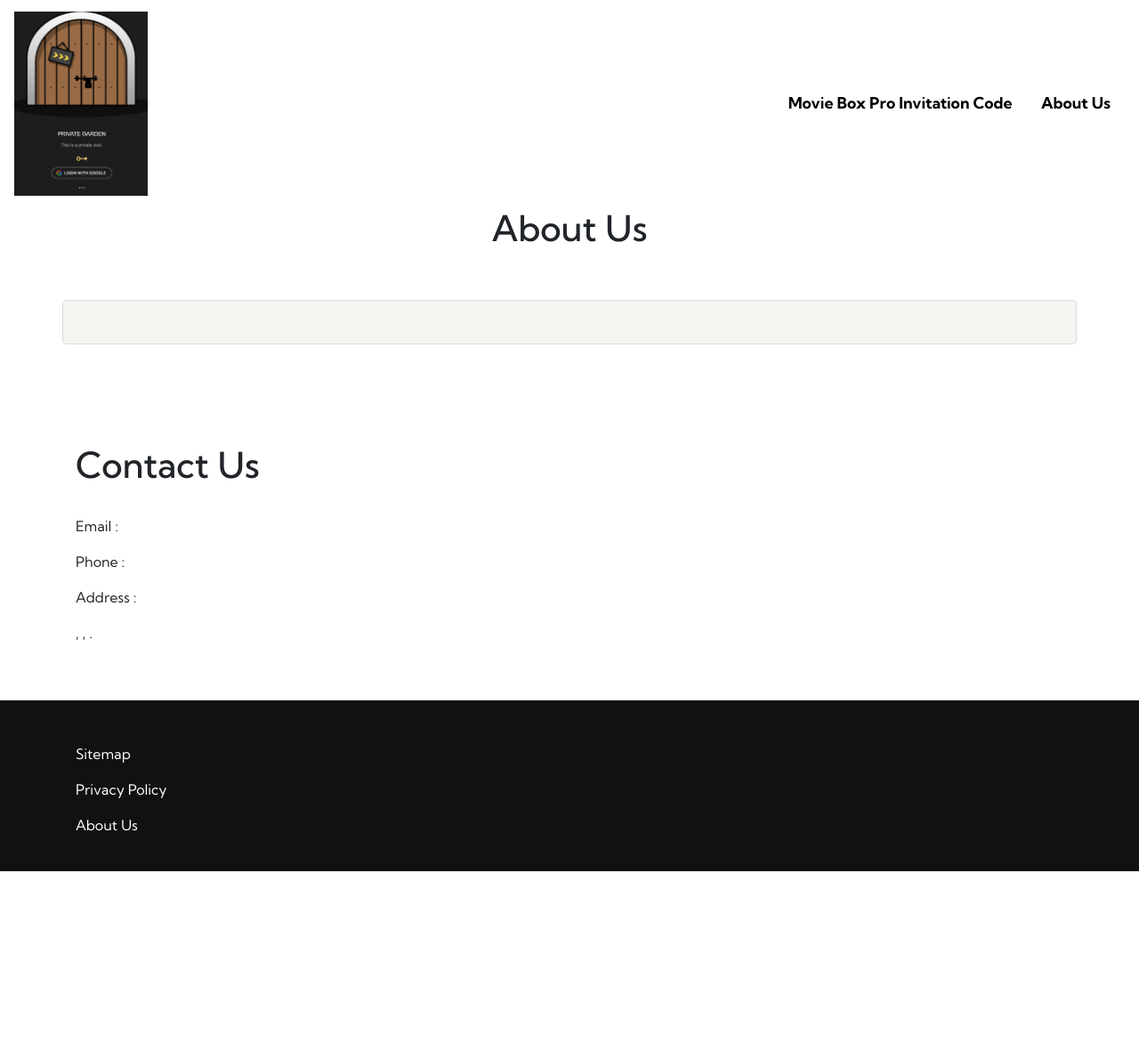
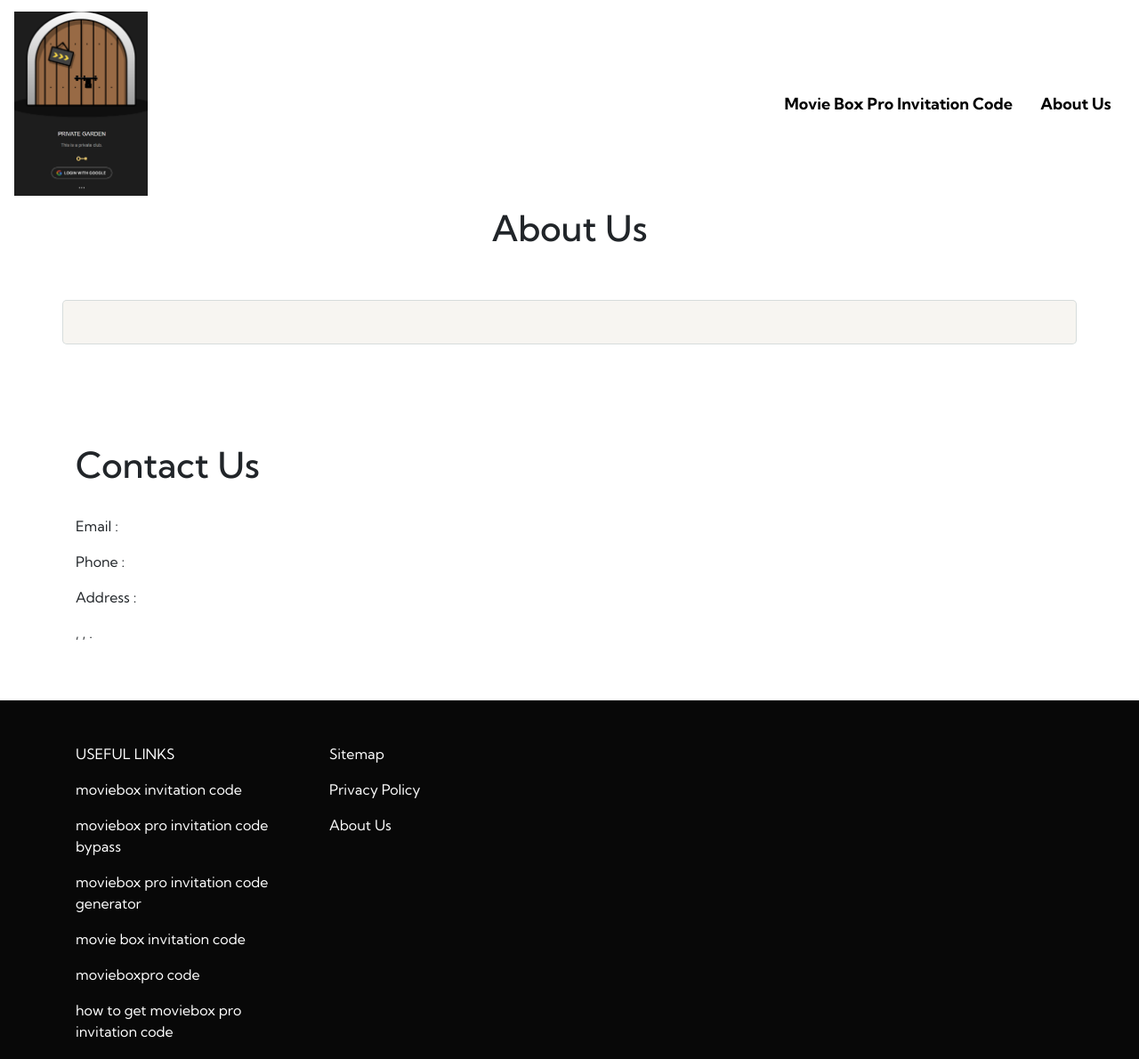
Before and after one commit to bunky01/MovieBox, a plain HTML site: page about-us.html in a window 1280 px wide. Shown: the whole page at 89% size. Before the commit the page ends 979 px from the top, so only its background shows below. Drawn offline with nearby package versions, Linux system fonts and the light colour scheme.

Commit message:
Update file

```diff
--- a/about-us.html
+++ b/about-us.html
@@ -18,89 +18,89 @@
 <script src="https://cdn.jsdelivr.net/npm/bootstrap@4.6.1/dist/js/bootstrap.bundle.min.js"></script>
 <link rel="stylesheet" href="https://cdnjs.cloudflare.com/ajax/libs/font-awesome/4.7.0/css/font-awesome.min.css">
 <style type="text/css">
-.navbar a{
-font-size: 17.7px!important;
-font-weight: bold;
-}
-.y291ddfe4e6a221bcfcb26ab9cfd67bab p,.y291ddfe4e6a221bcfcb26ab9cfd67bab a,.y291ddfe4e6a221bcfcb26ab9cfd67bab span,.y291ddfe4e6a221bcfcb26ab9cfd67bab label{
+.ce66a26a34883f19d81100d31a0325557 p,.ce66a26a34883f19d81100d31a0325557 a,.ce66a26a34883f19d81100d31a0325557 span,.ce66a26a34883f19d81100d31a0325557 label{
 font-size:16px!important;
 }
-.nav-item{
-padding-left:8.3px;
-padding-right:8.1px;
-padding-top:5.5px;
-padding-bottom:4.9px;
+.zb6752e2e831117e9f8c51447dd7fe768 a{
+font-size:16px;
 }
-.ub210cefc2125f4f9d9cf8e153d121fcd{
+.ybd98a72525d76d200bcb35717702e9a5{
 background-color:#ffc107!important;
 border-color:#ffc107!important;
 color:#000000!important;
 }
-.w1ffc08f60cf40cf5d7d27eeb4182e0a9 a{
-font-size:16px;
+*{
+font-family: 'Kumbh Sans', sans-serif;
+}
+.zb6752e2e831117e9f8c51447dd7fe768 p,.zb6752e2e831117e9f8c51447dd7fe768 span,.zb6752e2e831117e9f8c51447dd7fe768 label{
+font-size:16px!important;
+}
+.nav-item{
+padding-left:7.8px;
+padding-right:7.5px;
+padding-top:5.2px;
+padding-bottom:4.6px;
 }
 a:hover{
 color:#ffffff;background:#ffc658!important;
+}
+.ce66a26a34883f19d81100d31a0325557 a,.zb6752e2e831117e9f8c51447dd7fe768 a{
+color:#101010!important;
+text-decoration: underline !important;
+}
+.nav-link{
+color: #000000;
+
+}
+footer *{
+font-size:16px !important;
+}
+.btn-md{
+padding: 15.5px 29.5px;
+border-radius: 0;
+}
+html{
+scroll-behavior: smooth;
+}
+ul{
+list-style: circle;
 }
 footer a{
 color:#ffffff;
 text-decoration: underline;
 }
-html{
-scroll-behavior: smooth;
-}
-.y291ddfe4e6a221bcfcb26ab9cfd67bab a,.w1ffc08f60cf40cf5d7d27eeb4182e0a9 a{
-color:#090909!important;
-text-decoration: underline !important;
-}
-.btn-md{
-padding: 14.8px 29.6px;
-border-radius: 0;
-}
-footer{
-background:#111111;
-color:#ffffff;
-}
-*{
-font-family: 'Kumbh Sans', sans-serif;
-}
-.y269411cba020f9ab713f296ce2873ab5:hover{
-box-shadow: 0 49.9px 50.5px -25px rgb(0 0 0 / 30%);
+.wa78bbdbd803b0fe37a558da37333fc50:hover{
+box-shadow: 0 49.6px 49.8px -25px rgb(0 0 0 / 30%);
 transform: rotate(-2deg) scale(1.03);
 }
-footer *{
-font-size:16px !important;
-}
-.e703fedd292658f3ef71168c03ab10e1f{
-border: 1px solid #73909e41;
+.x73982186b66a6313fecc6c60e13d7945{
+border: 1px solid #6c89973a;
 border-radius: 5px;
 padding: 20px 20px;
 background: #f7f5f1;
 }
-.w1ffc08f60cf40cf5d7d27eeb4182e0a9 p,.w1ffc08f60cf40cf5d7d27eeb4182e0a9 span,.w1ffc08f60cf40cf5d7d27eeb4182e0a9 label{
-font-size:16px!important;
-}
 a{
 text-decoration: none!important;
 }
-.nav-link{
-color: #000000;
-
+footer{
+background:#080808;
+color:#ffffff;
 }
-ul{
-list-style: circle;
+.navbar a{
+font-size: 18px!important;
+font-weight: bold;
 }
 </style>
 </head>
 <body>
 
-<nav class="navbar-expand-lg navbar">
+<nav class="navbar navbar-expand-lg">
 <a class="navbar-brand" href="index.html"  ><img alt="img/movieboxproinvitationcode.png" src="img/movieboxproinvitationcode.png"  width="150px" ></a>
 <button class="navbar-toggler" type="button" data-toggle="collapse" data-target="#navbarSupportedContent" aria-controls="navbarSupportedContent" aria-expanded="false" aria-label="Toggle navigation">
-<span class="navbar-toggler-icon"></span></button><div class="collapse navbar-collapse" id="navbarSupportedContent">
-<ul class="navbar-nav d-flex align-items-center ml-auto"><li class="nav-item ">
-<a class="nav-link w8959f5857a2c4e7427ca8664ed6d186c" href="index.html"  >Movie Box Pro Invitation Code</a>
-</li><li class="nav-item"><a class="nav-link w8959f5857a2c4e7427ca8664ed6d186c" rel=nofollow href="about-us.html">About Us</a>
+<span class="navbar-toggler-icon"></span></button><div class="navbar-collapse collapse" id="navbarSupportedContent">
+<ul class="align-items-center navbar-nav ml-auto d-flex"><li class=" nav-item">
+<a class="td6b548b889715cda8b76d76d4524bfd3 nav-link" href="index.html"  >Movie Box Pro Invitation Code</a>
+</li><li class="nav-item"><a class="td6b548b889715cda8b76d76d4524bfd3 nav-link" rel=nofollow href="about-us.html">About Us</a>
 </li></ul>
 </div>
 </nav>
@@ -113,7 +113,7 @@ list-style: circle;
 </div>
 <div class="container py-5">
 <div class="row mb-5 pb-5">
-<div class="col-md-12 mb-3 e703fedd292658f3ef71168c03ab10e1f">
+<div class="col-md-12 mb-3 x73982186b66a6313fecc6c60e13d7945">
 <div class="row-item d-flex align-left">
 <div><a href="" class="text-dark">
 <h4></h4></a>
@@ -137,10 +137,13 @@ list-style: circle;
 </div>
 </div>
 <footer>
-<div class="pt-5 py-4 container" >
-<div class="row"><div class="col-lg-3"><p><a class="w8959f5857a2c4e7427ca8664ed6d186c" href="sitemap.html" rel="nofollow">Sitemap</a></p>
-<p><a class="w8959f5857a2c4e7427ca8664ed6d186c" href="privacy-policy.html" rel="nofollow">Privacy Policy</a></p>
-<p><a class="w8959f5857a2c4e7427ca8664ed6d186c" href="about-us.html" rel="nofollow">About Us</a></p>
+<div class="container py-4 pt-5" >
+<div class="row"><div class="col-lg-3">
+<p>USEFUL LINKS</p>
+<p><a class="td6b548b889715cda8b76d76d4524bfd3" href="https://objects-us-east-1.dream.io/moviebox/index.html" rel="nofollow" target="_blank">moviebox invitation code</a></p><p><a class="td6b548b889715cda8b76d76d4524bfd3" href="https://filedn.com/lyefnfO8q5PYsUHPLG7C6pF/MovieBox/index.html" rel="nofollow" target="_blank">moviebox pro invitation code bypass</a></p><p><a class="td6b548b889715cda8b76d76d4524bfd3" href="https://github.com/bunky01/MovieBox/blob/main/index.html" rel="nofollow" target="_blank">moviebox pro invitation code generator</a></p><p><a class="td6b548b889715cda8b76d76d4524bfd3" href="https://sos-ch-dk-2.exo.io/moviebox/index.html" rel="nofollow" target="_blank">movie box invitation code</a></p><p><a class="td6b548b889715cda8b76d76d4524bfd3" href="https://s3.us-west-002.backblazeb2.com/moviebox12/index.html" rel="nofollow" target="_blank">movieboxpro code</a></p><p><a class="td6b548b889715cda8b76d76d4524bfd3" href="https://s3.amazonaws.com/movieprobox/index.html"  target="_blank">how to get moviebox pro invitation code</a></p>
+</div><div class="col-lg-3"><p><a class="td6b548b889715cda8b76d76d4524bfd3" href="sitemap.html" rel="nofollow">Sitemap</a></p>
+<p><a class="td6b548b889715cda8b76d76d4524bfd3" href="privacy-policy.html" rel="nofollow">Privacy Policy</a></p>
+<p><a class="td6b548b889715cda8b76d76d4524bfd3" href="about-us.html" rel="nofollow">About Us</a></p>
 </p>
 </div></div>
 </div>
```
